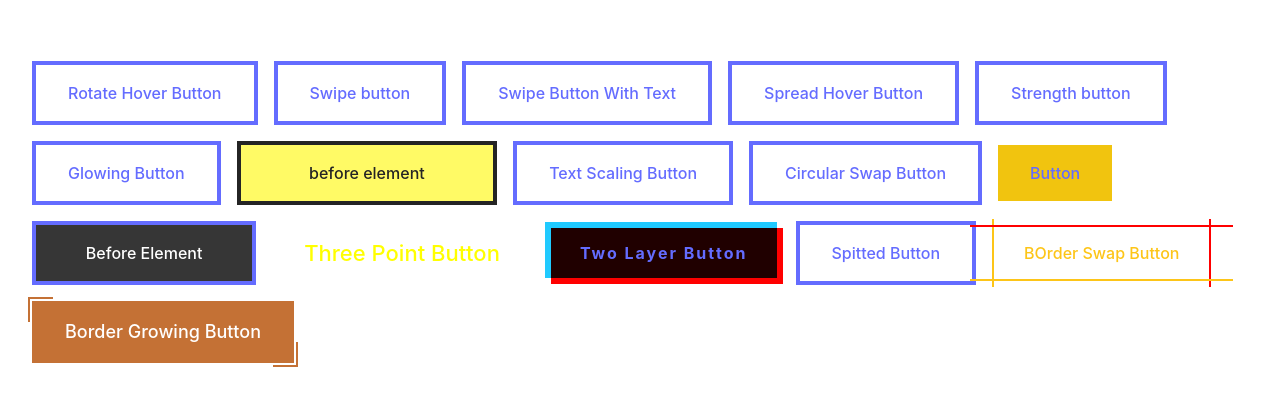
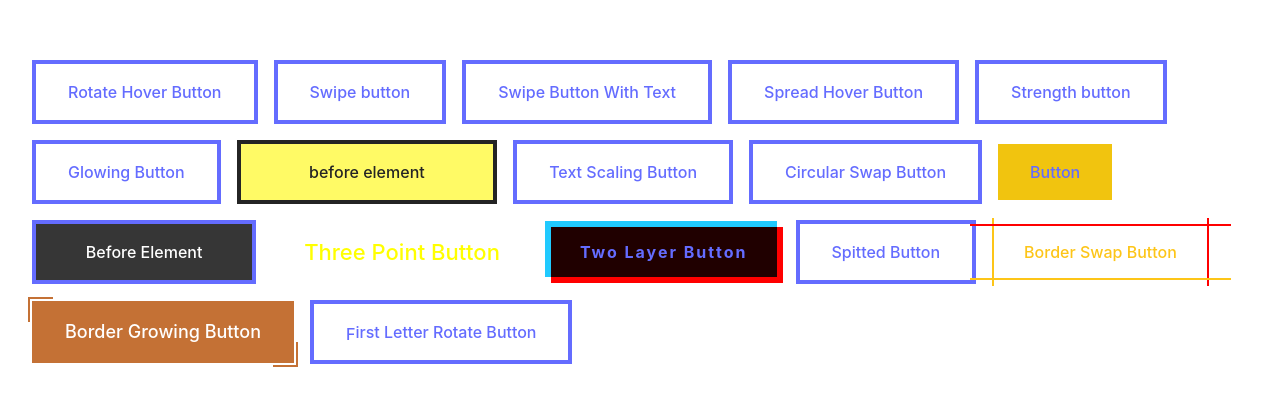
Before and after one commit to andy5566w/vue3-advenced-css, a Vue app: page / in a window 1280 px wide. Shown: the part 188-594 px from the top of the page. Built offline with nearby package versions, Linux system fonts and the light colour scheme.

Commit message:
add FirstLetterRotateButton.vue

```diff
--- a/src/components/DIsplayButton.vue
+++ b/src/components/DIsplayButton.vue
@@ -16,6 +16,7 @@
     <SpittedButton />
     <BorderSwapButton />
     <BorderGrowingButton />
+    <FirstLetterRotateButton />
   </div>
 </template>
 
@@ -36,6 +37,7 @@ import TwoLayersButton from './buttons/TwoLayersButton.vue'
 import SpittedButton from './buttons/SplittedButton.vue'
 import BorderSwapButton from './buttons/BorderSwapButton.vue'
 import BorderGrowingButton from './buttons/BorderGrowingButton.vue'
+import FirstLetterRotateButton from './buttons/FirstLetterRotateButton.vue'
 </script>
 
 <style lang="scss" scoped></style>
--- a/src/components/buttons/BorderSwapButton.vue
+++ b/src/components/buttons/BorderSwapButton.vue
@@ -1,6 +1,6 @@
 <template>
   <a href="#" class="px-8 py-4 relative transition duration-150 ease-out"
-    >BOrder Swap Button</a
+    >Border Swap Button</a
   >
 </template>
 
--- /dev/null
+++ b/src/components/buttons/FirstLetterRotateButton.vue
@@ -0,0 +1,58 @@
+<template>
+  <a
+    href="#"
+    class="px-8 py-4 border-4 border-current relative transition duration-150 ease-out"
+    ><span>F</span>irst Letter Rotate Button</a
+  >
+</template>
+
+<script></script>
+
+<style scoped lang="scss">
+a {
+  &:before {
+    content: '';
+    position: absolute;
+    left: 0;
+    top: 0;
+    height: 100%;
+    width: 100%;
+    background-color: currentColor;
+    z-index: -1;
+    transition: all 0.5s;
+    opacity: 0;
+  }
+
+  span {
+    color: transparent;
+    position: relative;
+
+    &:before {
+      transition: all 0.5s;
+      content: 'F';
+      color: #646cff;
+      position: absolute;
+      left: 0;
+      top: 0;
+    }
+  }
+
+  &:hover {
+    color: #262626;
+    border-color: #535bf2;
+    &:before {
+      opacity: 1;
+      background-color: #535bf2;
+      transform: rotate(15deg);
+    }
+
+    span {
+      &:before {
+        color: #262626;
+        font-size: 60px;
+        transform: translate(-55%, -70%) rotate(360deg);
+      }
+    }
+  }
+}
+</style>
```
